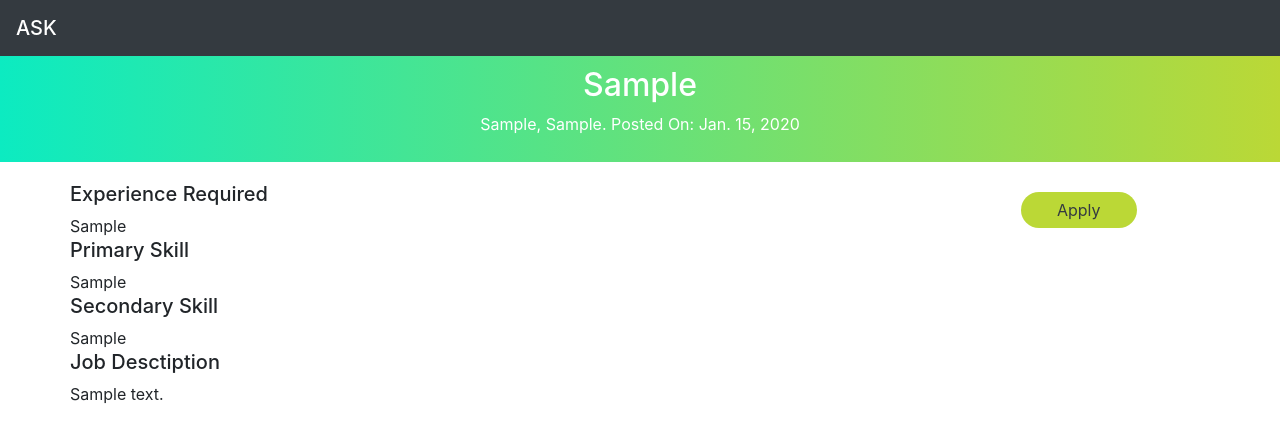
After one commit to sudharsan78/Recruitment, a Django app: a page that uses recruitment/job_portal/templates/job_portal/base.html in a window 1280 px wide. The commit adds this page. Shown: the top 443 px of the page. Run offline with Django 3.2, Linux system fonts and the light colour scheme; tables that the repository leaves empty hold one stand-in row (values such as "Sample post"); some libraries are stand-ins or nearby versions.

Commit message:
Addition And Modifications
1, Added posted_on and slug field to JobPost model
2, Added detailed job post view

```diff
--- a/recruitment/job_portal/models.py
+++ b/recruitment/job_portal/models.py
@@ -1,4 +1,7 @@
+import time
+
 from django.db import models
+from django.utils.text import slugify
 
 class JobPost(models.Model):
     position = models.CharField(max_length=50)
@@ -9,6 +12,19 @@ class JobPost(models.Model):
     secondary_skill = models.CharField(max_length=120)
     salary = models.CharField(max_length=60)
     job_description = models.TextField()
+    posted_on = models.DateField(auto_now_add=True)
+    slug = models.SlugField(unique=True, blank=True, editable=False)
 
     def __str__(self):
         return self.position
+
+    def save(self, *args, **kwargs):
+        if not self.slug:
+            slug = slugify(self.position + " " + str(time.time())[:6])
+            while True:
+                print(1)
+                if not self.__class__.objects.filter(slug=slug).exists():
+                    self.slug = slug
+                    break
+                slug = slugify(self.position + " " + str(time.time())[:6])
+        super().save(*args, **kwargs)
--- /dev/null
+++ b/recruitment/job_portal/templates/job_portal/base.html
@@ -0,0 +1,26 @@
+<!DOCTYPE html>
+{% load static %}
+<html>
+  <head>
+    <meta charset="utf-8">
+    <meta name="author" content="Sudharsan.V.S">
+    <meta name="viewport" content="width=device-width, initial-scale=1, shrink-to-fit=no">
+    <title></title>
+    <link rel="stylesheet" type="text/css" href="{% static 'css/vendors/bootstrap.min.css' %}">
+    <link rel="stylesheet" type="text/css" href="{% static 'css/vendors/bootstrap-reboot.min.css' %}">
+    <link rel="stylesheet" type="text/css" href="{% static 'css/custom.css' %}">
+  </head>
+  <body>
+    <nav class="navbar fixed-top navbar-dark bg-dark">
+      <span class="navbar-brand mb-0 h1">ASK</span>
+    </nav>
+
+    {% block body %}
+    {% endblock body %}
+
+    <script src="{% static 'js/vendors/jquery-3.4.1.min.js' %}"></script>
+    <script src="{% static 'js/vendors/bootstrap.min.js' %}"></script>
+    {% block script %}
+    {% endblock script %}
+  </body>
+</html>
--- /dev/null
+++ b/recruitment/job_portal/templates/job_portal/job_post.html
@@ -0,0 +1,28 @@
+{% extends 'job_portal/base.html' %}
+
+{% block body %}
+<div class="career_text_banner">
+  <div>
+    <h2>{{post.position}}</h2>
+    <p>{{post.location}}, {{post.country}}. Posted On: {{post.posted_on}}</p>
+  </div>
+</div>
+
+<div class="container overide_cont_padding">
+  <div class="row">
+    <div class="col">
+      <h5>Experience Required</h5>
+      {{post.experience}}
+      <h5>Primary Skill</h5>
+      {{post.primary_skill}}
+      <h5>Secondary Skill</h5>
+      {{post.secondary_skill}}
+      <h5>Job Desctiption</h5>
+      {{post.job_description}}
+    </div>
+    <div class="col-md-3" style="text-align: center;">
+      <div><button class="custom_button">Apply</button></div>
+    </div>
+  </div>
+</div>
+{% endblock body %}
--- a/recruitment/job_portal/urls.py
+++ b/recruitment/job_portal/urls.py
@@ -1,7 +1,8 @@
 from django.urls import path
 
-from .views import careers
+from . import views
 
 urlpatterns = [
-    path('careers/', careers, name='careers')
+    path('', views.careers, name='index'),
+    path('post/<slug:slug_data>/', views.job_post, name="job_post"),
 ]
--- a/recruitment/job_portal/views.py
+++ b/recruitment/job_portal/views.py
@@ -1,4 +1,11 @@
 from django.shortcuts import render
 
+from .models import JobPost
+
 def careers(request):
-    return render(request, 'job_portal/careers.html')
+    current_openings = JobPost.objects.all()
+    return render(request, 'job_portal/careers.html', {"current_openings": current_openings,})
+
+def job_post(request, slug_data):
+    post = JobPost.objects.get(slug=slug_data)
+    return render(request, "job_portal/job_post.html", {"post": post,})
--- a/recruitment/recruitment/urls.py
+++ b/recruitment/recruitment/urls.py
@@ -20,5 +20,5 @@ from django.conf.urls.static import static
 
 urlpatterns = [
     path('admin/', admin.site.urls),
-    path('', include(("job_portal.urls", "job_portal"), namespace="job_portal"))
+    path('careers/', include(("job_portal.urls", "job_portal"), namespace="job_portal"))
 ] + static(settings.MEDIA_URL, document_root=settings.MEDIA_ROOT)
--- a/recruitment/static/css/custom.css
+++ b/recruitment/static/css/custom.css
@@ -0,0 +1,38 @@
+.career_text_banner {
+  margin-top: 56px;
+  background-image: linear-gradient(to right, #0cebc1, #bbd836);
+  text-align: center;
+  color: white;
+}
+
+.career_text_banner div {
+  padding: 10px 0px;
+}
+
+.overide_cont_padding {
+  padding: 20px 0px;
+}
+
+.opportunity_box {
+  margin: 20px 0px;
+}
+
+.loc_date_data {
+  font-size: 12px;
+  color: grey;
+  margin-bottom: 10px;
+}
+
+.custom_button {
+  margin-top: 10px;
+  background-color: #BBD836;
+  padding: 6px 36px;
+  border: none;
+  border-radius: 18px;
+  color: #343a40;
+}
+
+.line {
+  height: 1px;
+  background-color: gray;
+}
```
Also changed, not shown: recruitment/job_portal/templates/job_portal/careers.html (+27 -17 lines), recruitment/job_portal/migrations/0001_initial.py, recruitment/job_portal/migrations/0002_auto_20190811_1301.py (added), recruitment/job_portal/migrations/0003_auto_20190811_1400.py (added).
